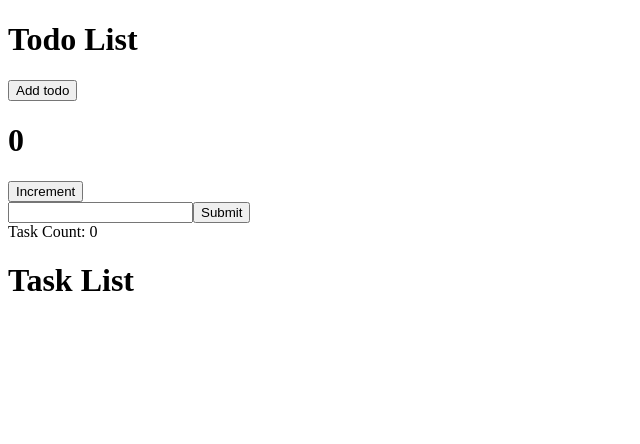
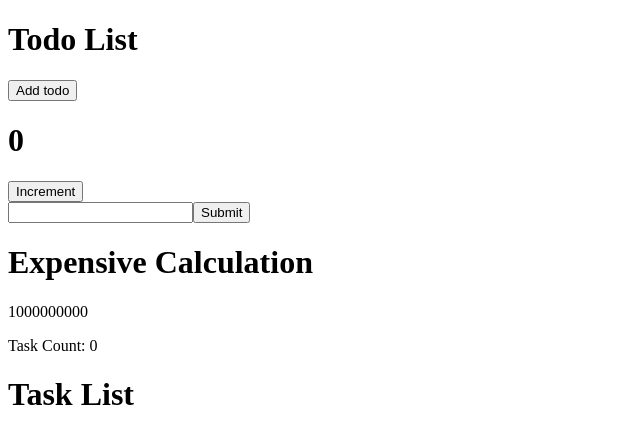
Before and after one commit to acciojob/react-memo-imsunokdir, a React app: page / in a window 1280 px wide. Shown: the top 444 px of the page, without its empty margins (0-640 px from the left). Built offline with nearby package versions, Linux system fonts and the light colour scheme.

Commit message:
add reauired features

```diff
--- a/src/components/App.js
+++ b/src/components/App.js
@@ -17,7 +17,7 @@ const App = () => {
     setCounter(counter + 1);
   };
   const handleSubmit = () => {
-    if (inputValue.trim()) {
+    if (inputValue.trim().length > 5) {
       setTodo([...todo, inputValue.trim()]);
       setInputValue("");
     }
@@ -27,6 +27,11 @@ const App = () => {
     console.log("asdasdasdasd");
     return todo.length;
   }, [todo]);
+
+  const veryBigNum = useMemo(() => {
+    for (let i = 0; i < 1000000000; i++) {}
+    return 1000000000;
+  }, [counter]);
 
   return (
     <div id="main">
@@ -48,6 +53,8 @@ const App = () => {
         Submit
       </button>
       <br />
+      <h1>Expensive Calculation</h1>
+      <p id="calc">{veryBigNum}</p>
       <UseMemo taskCount={taskCount} />
       <ReactMemo todo={todo} />
     </div>
--- a/src/components/ReactMemo.js
+++ b/src/components/ReactMemo.js
@@ -4,10 +4,10 @@ const ReactMemo = React.memo(({ todo }) => {
   return (
     <div>
       <h1>Task List</h1>
-      <ul>
+      <ul id="item-jumbotron">
         {todo.map((item, i) => {
           return (
-            <li key={i} id={`todo-${i} item-jumbotron`}>
+            <li key={i} id={`todo-${i}`}>
               {item}
             </li>
           );
--- a/src/components/UseMemo.js
+++ b/src/components/UseMemo.js
@@ -1,7 +1,7 @@
 import React from "react";
 
 const UseMemo = ({ taskCount }) => {
-  return <div id="calc">Task Count: {taskCount}</div>;
+  return <div>Task Count: {taskCount}</div>;
 };
 
 export default UseMemo;
```
